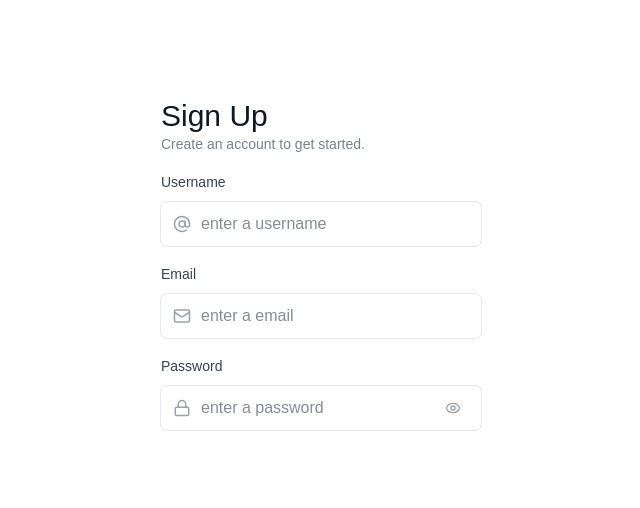
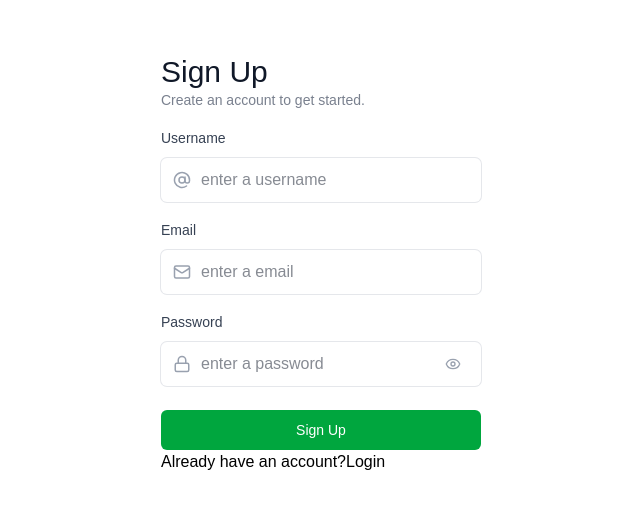
Before and after one commit to waibaBikash/Hamro-Fitness, a React (Vite) app in the folder client/: page / in a window 1280 px wide. Shown: the part 136-644 px from the top of the page, without its empty margins (319-959 px from the left). Built offline with nearby package versions, Linux system fonts and the light colour scheme; a web font is replaced by a local one.

Commit message:
feat: add submit button and toggle between sign in and sign up prompts in Login component

```diff
--- a/client/src/pages/Login.tsx
+++ b/client/src/pages/Login.tsx
@@ -78,6 +78,20 @@ useEffect(()=>{
                           </button>
                       </div>
                  </div>
+
+                 <button type="submit" disabled={isSubmitting} className="login-button">
+                    {isSubmitting ? 'Signing in...' : state === 'login' ? 'Sign In' : 'Sign Up'}
+                 </button>
+
+                 {state === 'login' ? (
+                  <p>Don't hane an account?
+                     <button>Sign up</button>
+                  </p>
+                  )
+                   : ( <p>Already have an account?
+                     <button>Login</button>
+                     </p>
+                 )}
              </form>
         </main>
     </>
```
